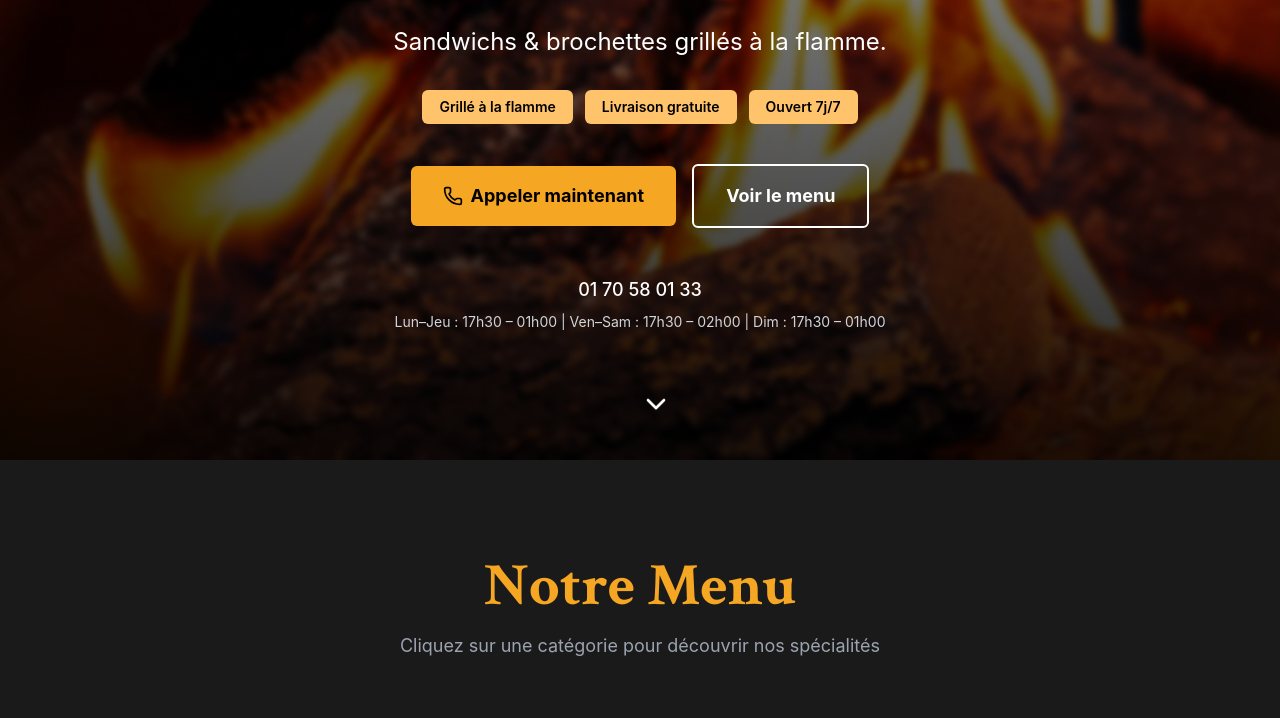
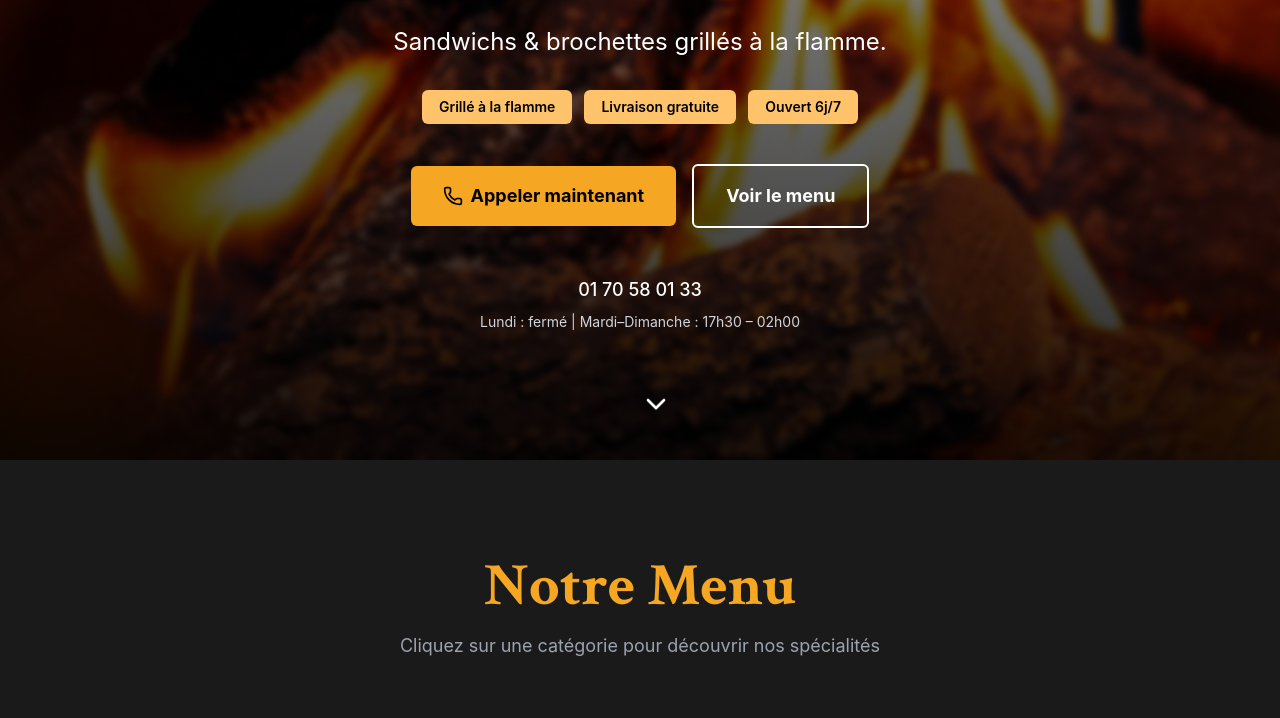
Before and after one commit to Milanokido/eness-food, a React (Create React App) app in the folder frontend/: page / in a window 1280 px wide. Shown: the part 680-1398 px from the top of the page. Built offline with nearby package versions, Linux system fonts and the light colour scheme.

Commit message:
Horaires : lundi ferme, fermeture a 2h du mardi au dimanche. Hummer - Menu a 9,90 EUR
Co-Authored-By: Claude Opus 5 <noreply@anthropic.com>
Claude-Session: https://claude.ai/code/session_01AFuwoDBDsKS4FpF4CSaCRE

```diff
--- a/frontend/public/index.html
+++ b/frontend/public/index.html
@@ -12,21 +12,21 @@
         <title>Eness Food | Sandwichs &amp; brochettes grillés à la flamme</title>
         <meta
             name="description"
-            content="Eness Food à Sainte-Geneviève-des-Bois : sandwichs Blidar, brochettes grillées à la flamme, burgers, chicken et salades. Livraison gratuite, ouvert 7j/7 dès 17h30."
+            content="Eness Food à Sainte-Geneviève-des-Bois : sandwichs Blidar, brochettes grillées à la flamme, burgers, chicken et salades. Livraison gratuite, ouvert du mardi au dimanche de 17h30 à 2h."
         />
         <link rel="canonical" href="https://enessfood.fr/" />
 
         <meta property="og:title" content="Eness Food | Sandwichs &amp; brochettes grillés à la flamme" />
         <meta
             property="og:description"
-            content="Sandwich Blidar, burgers gourmets, chicken & buckets. Livraison gratuite à Sainte-Geneviève-des-Bois, ouvert 7j/7."
+            content="Sandwich Blidar, burgers gourmets, chicken & buckets. Livraison gratuite à Sainte-Geneviève-des-Bois, ouvert du mardi au dimanche."
         />
         <meta property="og:type" content="restaurant" />
         <meta property="og:locale" content="fr_FR" />
         <meta property="og:image" content="%PUBLIC_URL%/logo.png" />
         <meta name="twitter:card" content="summary_large_image" />
         <meta name="twitter:title" content="Eness Food | Sandwichs &amp; brochettes grillés à la flamme" />
-        <meta name="twitter:description" content="Sandwich Blidar, burgers gourmets, chicken & buckets. Livraison gratuite, ouvert 7j/7." />
+        <meta name="twitter:description" content="Sandwich Blidar, burgers gourmets, chicken & buckets. Livraison gratuite, ouvert du mardi au dimanche." />
         <meta name="twitter:image" content="%PUBLIC_URL%/logo.png" />
 
         <link rel="preconnect" href="https://fonts.googleapis.com" />
@@ -55,15 +55,22 @@
                 "openingHoursSpecification": [
                     {
                         "@type": "OpeningHoursSpecification",
-                        "dayOfWeek": ["Monday", "Tuesday", "Wednesday", "Thursday", "Sunday"],
+                        "dayOfWeek": [
+                            "Tuesday",
+                            "Wednesday",
+                            "Thursday",
+                            "Friday",
+                            "Saturday",
+                            "Sunday"
+                        ],
                         "opens": "17:30",
-                        "closes": "01:00"
+                        "closes": "02:00"
                     },
                     {
                         "@type": "OpeningHoursSpecification",
-                        "dayOfWeek": ["Friday", "Saturday"],
-                        "opens": "17:30",
-                        "closes": "02:00"
+                        "dayOfWeek": "Monday",
+                        "opens": "00:00",
+                        "closes": "00:00"
                     }
                 ]
             }
--- a/frontend/src/data/mockData.js
+++ b/frontend/src/data/mockData.js
@@ -34,22 +34,21 @@ export const restaurantInfo = {
   // Moyens de paiement acceptes : la carte est masquee tant que la liste est vide.
   // Exemple : ["Espèces", "CB", "Tickets resto"]
   payments: [],
-  badges: ["Grillé à la flamme", "Livraison gratuite", "Ouvert 7j/7"],
+  badges: ["Grillé à la flamme", "Livraison gratuite", "Ouvert 6j/7"],
 
   openingHours: {
-    lundi: "17h30 – 01h00",
-    mardi: "17h30 – 01h00",
-    mercredi: "17h30 – 01h00",
-    jeudi: "17h30 – 01h00",
+    lundi: "Fermé",
+    mardi: "17h30 – 02h00",
+    mercredi: "17h30 – 02h00",
+    jeudi: "17h30 – 02h00",
     vendredi: "17h30 – 02h00",
     samedi: "17h30 – 02h00",
-    dimanche: "17h30 – 01h00"
+    dimanche: "17h30 – 02h00"
   },
 
   hoursSummary: [
-    "Lun–Jeu : 17h30 – 01h00",
-    "Ven–Sam : 17h30 – 02h00",
-    "Dim : 17h30 – 01h00"
+    "Lundi : fermé",
+    "Mardi–Dimanche : 17h30 – 02h00"
   ]
 };
 
@@ -69,9 +68,9 @@ export const aboutText = {
       icon: "delivery"
     },
     {
-      title: "Ouvert 7j/7",
+      title: "Ouvert 6j/7",
       description:
-        "Ouverts tous les soirs à partir de 17h30, jusqu'à 1h en semaine et 2h le vendredi et le samedi.",
+        "Ouverts du mardi au dimanche, tous les soirs de 17h30 à 2h du matin. Fermé le lundi.",
       icon: "clock"
     }
   ]
@@ -347,7 +346,7 @@ export const menuCategories = [
       {
         subtitle: "À la carte",
         items: [
-          { name: "Hummer", description: "4 pains de mie toastés, 3 steaks, 3 cheddars, mayo / ketchup, salade, tomate.", price: "6,50 €" },
+          { name: "Hummer - Menu", description: "4 pains de mie toastés, 3 steaks, 3 cheddars, mayo / ketchup, salade, tomate.", price: "9,90 €" },
           { name: "Bouchées – 6 pièces", description: "Au choix : jalapeños, sticks mozzarella, bouchées de camembert ou beignets de calamars.", price: "6,50 €" },
           { name: "Frites paysannes", description: "Barquette de frites paysannes.", price: "3,50 €" }
         ]
```
